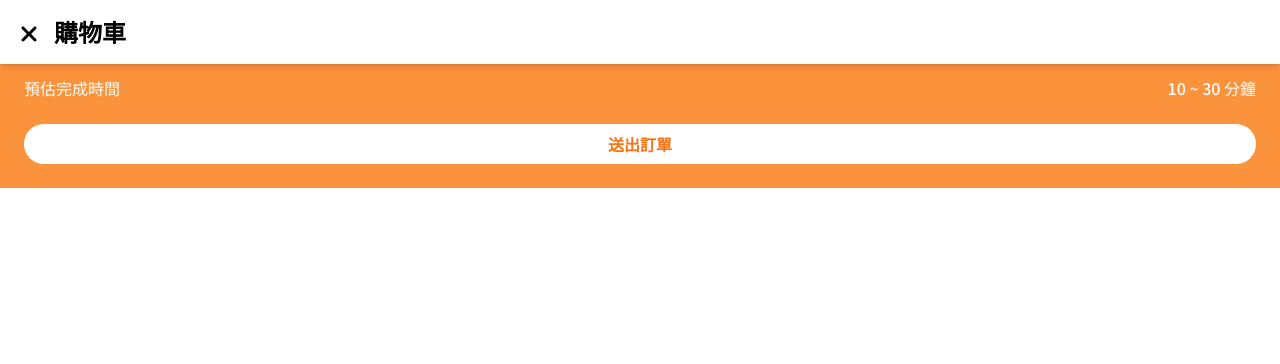
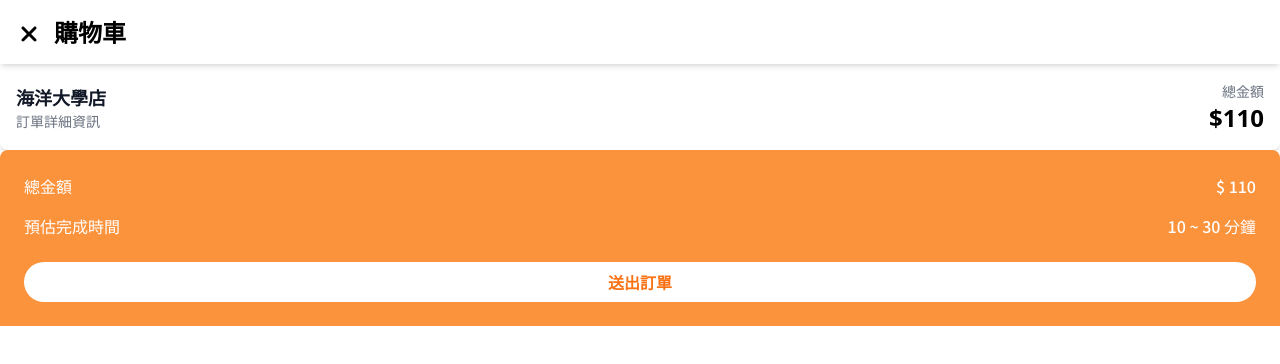
Before and after one commit to NTOU-Takeout/NTOU-Takeout-Frontend, a React (Vite) app: page /cart in a window 1280 px wide. Shown: the top 364 px of the page. Built offline with nearby package versions, Linux system fonts and the light colour scheme.

Commit message:
Add files

```diff
--- a/src/components/cartPage/CartOrderSection.jsx
+++ b/src/components/cartPage/CartOrderSection.jsx
@@ -1,7 +1,7 @@
 import PropTypes from "prop-types";
 
 const CartOrderSection = ({ orderDetail }) => {
-    const { totalSpend, estimateTime } = orderDetail;
+    const { merchantName, totalSpend, estimateTime } = orderDetail;
     return (
         <div className="bg-orange-400 p-6 rounded-t-lg  text-white font-notoTC font-medium">
             <div className="flex justify-between mb-4">
--- a/src/components/cartPage/CartTotalSpend.jsx
+++ b/src/components/cartPage/CartTotalSpend.jsx
@@ -1,5 +1,5 @@
 const CartTotalSpend = ({ orderInfo }) => {
-    const { totalSpend, merchantName } = orderInfo;
+    const { merchantName, totalSpend, estimateTime } = orderInfo;
     return (
         <div className="mt-[66px] flex justify-between items-center p-4 bg-white shadow-md rounded-lg">
             {/* Store Info */}
--- a/src/pages/Cart.jsx
+++ b/src/pages/Cart.jsx
@@ -3,19 +3,15 @@ import CartPageHeader from "../components/cartPage/CartPageHeader";
 import CartTotalSpend from "../components/cartPage/CartTotalSpend";
 function Cart() {
     const order = {
+        merchantName: "海洋大學店",
         totalSpend: 110,
         estimateTime: 20,
-    };
-    const orderIInfo = {
-        totalSpend: 1100,
-        merchantName: "海洋大學店",
     };
     return (
         <div className="mt-3">
             <CartPageHeader></CartPageHeader>
+            <CartTotalSpend orderInfo={order}></CartTotalSpend>
             <CartOrderSection orderDetail={order} />
-            {/*<CartTotalSpend orderInfo={orderIInfo}></CartTotalSpend>*/}
-            {/* <CartOrderSection orderDetail={order} /> */}
         </div>
     );
 }
```
